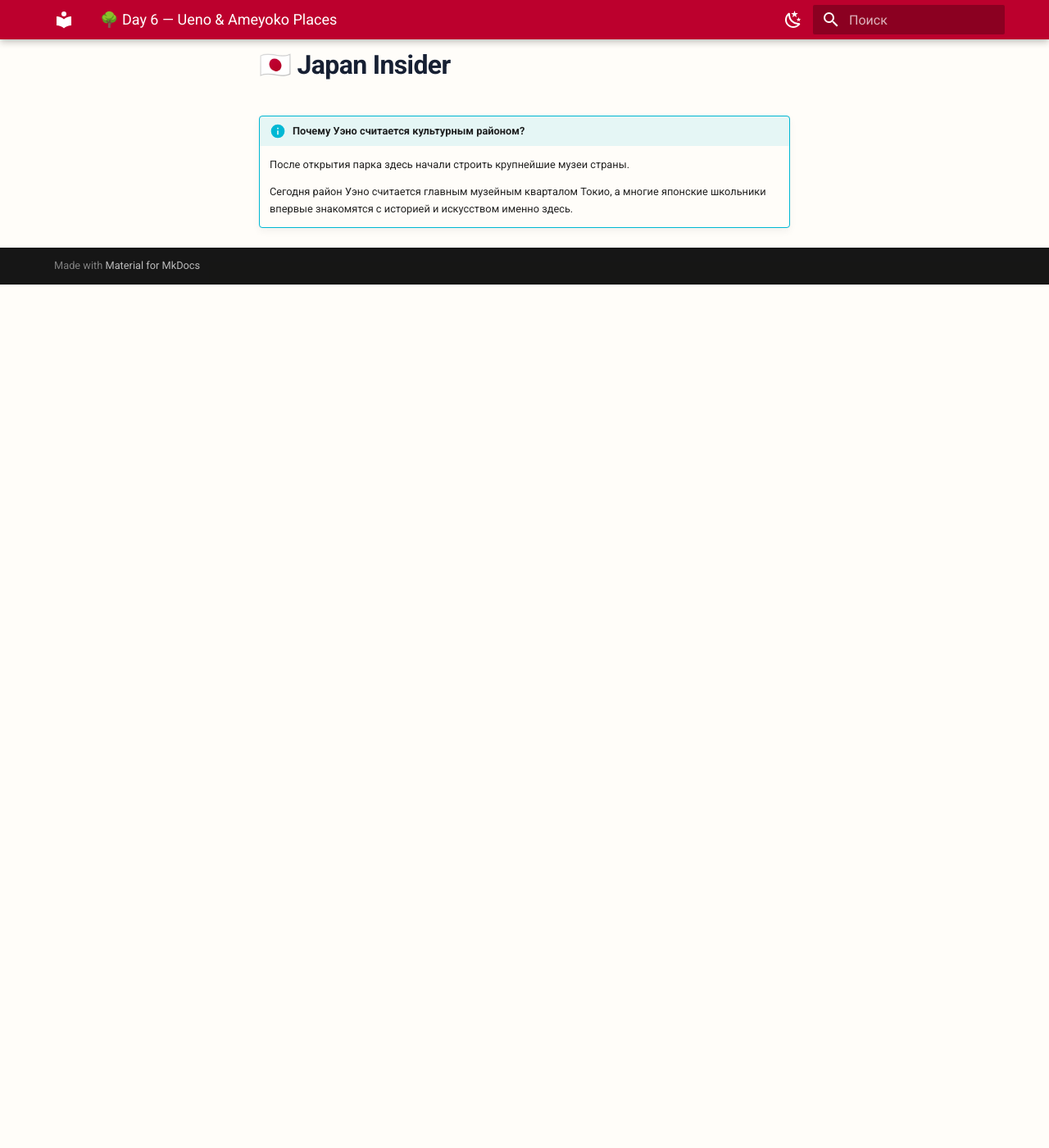
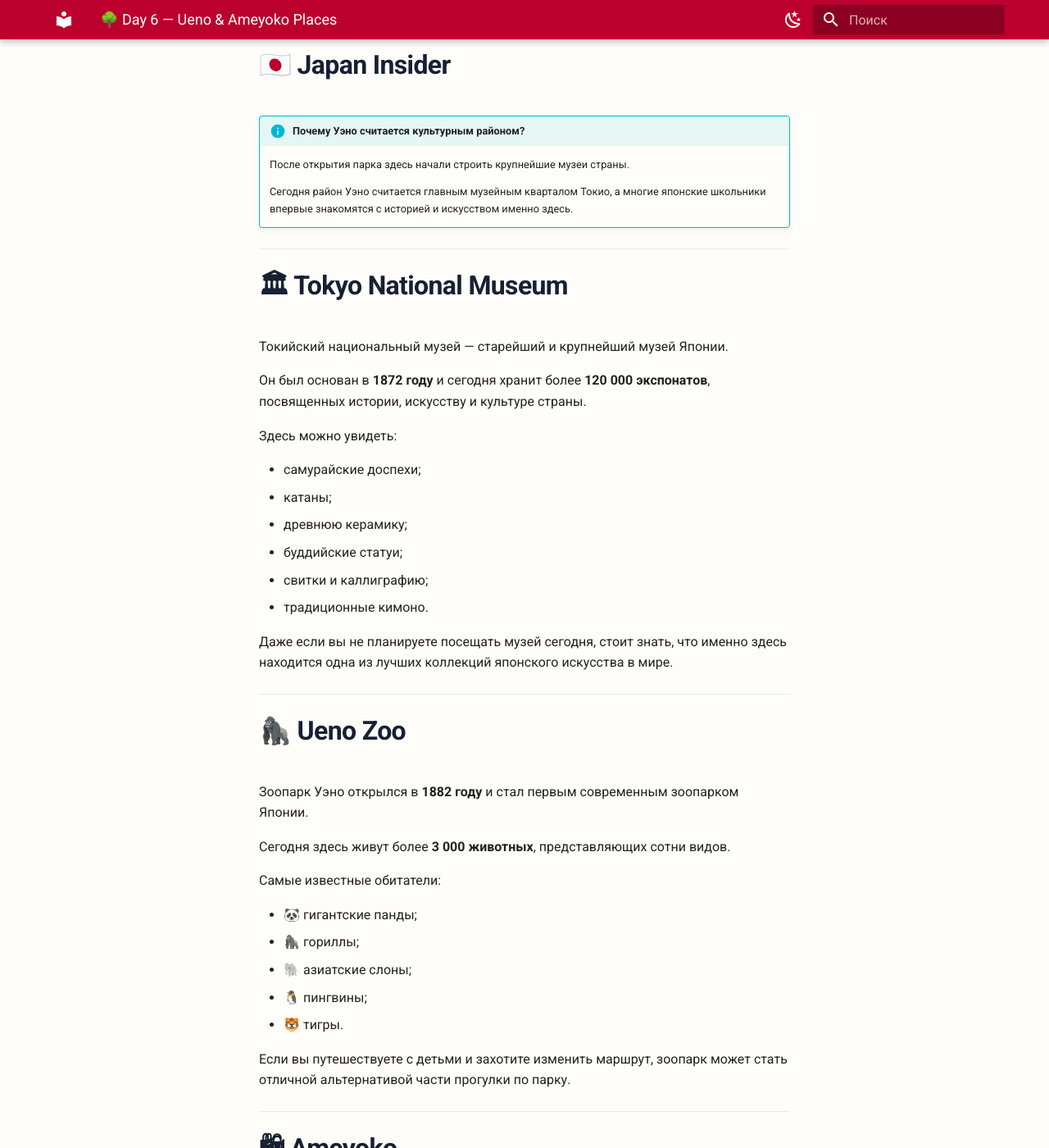
Before and after one commit to nepcuku-shprshty/JP-Trip, an MkDocs documentation site: the page built from docs/day-06-ueno-ameyoko-places.md, in a window 1280 px wide and 1400 px high, scrolled down 1967 px. Shown: the whole window at 82% size. Built offline with MkDocs 1.6.1 and Material for MkDocs 9.7.7, drawn with Linux system fonts in a browser that asks for light colours; before the commit the page ends 2314 px from its top, so only the background shows below that; some of the changed text lies outside the part shown.

Commit message:
Update day-06-ueno-ameyoko-places.md

```diff
--- a/docs/day-06-ueno-ameyoko-places.md
+++ b/docs/day-06-ueno-ameyoko-places.md
@@ -73,3 +73,97 @@
     После открытия парка здесь начали строить крупнейшие музеи страны.
 
     Сегодня район Уэно считается главным музейным кварталом Токио, а многие японские школьники впервые знакомятся с историей и искусством именно здесь.
+---
+
+# 🏛 Tokyo National Museum
+
+Токийский национальный музей — старейший и крупнейший музей Японии.
+
+Он был основан в **1872 году** и сегодня хранит более **120 000 экспонатов**, посвященных истории, искусству и культуре страны.
+
+Здесь можно увидеть:
+
+- самурайские доспехи;
+- катаны;
+- древнюю керамику;
+- буддийские статуи;
+- свитки и каллиграфию;
+- традиционные кимоно.
+
+Даже если вы не планируете посещать музей сегодня, стоит знать, что именно здесь находится одна из лучших коллекций японского искусства в мире.
+
+---
+
+# 🦍 Ueno Zoo
+
+Зоопарк Уэно открылся в **1882 году** и стал первым современным зоопарком Японии.
+
+Сегодня здесь живут более **3 000 животных**, представляющих сотни видов.
+
+Самые известные обитатели:
+
+- 🐼 гигантские панды;
+- 🦍 гориллы;
+- 🐘 азиатские слоны;
+- 🐧 пингвины;
+- 🐯 тигры.
+
+Если вы путешествуете с детьми и захотите изменить маршрут, зоопарк может стать отличной альтернативой части прогулки по парку.
+
+---
+
+# 🛍 Ameyoko
+
+Название **Ameyoko** происходит от слов **Ameya-Yokocho**.
+
+Существует две популярные версии происхождения названия:
+
+- **Ame** — от слова *американский*, так как после Второй мировой войны здесь активно продавались американские товары.
+- **Ame** — от японского слова «конфеты», поскольку когда-то здесь было много лавок со сладостями.
+
+Сегодня обе версии считаются частью истории района.
+
+---
+
+# 🏮 Послевоенный рынок
+
+После окончания Второй мировой войны именно здесь возник один из крупнейших стихийных рынков Токио.
+
+Жители продавали всё, что помогало выжить в тяжелые годы:
+
+- продукты;
+- одежду;
+- обувь;
+- бытовые товары;
+- импортные вещи.
+
+Со временем рынок стал полностью легальным, но сохранил атмосферу шумной торговой улицы.
+
+Именно поэтому Ameyoko так сильно отличается от современных торговых центров города.
+
+---
+
+# 🍣 Гастрономия Ameyoko
+
+Рынок давно стал настоящим гастрономическим кварталом.
+
+Здесь особенно популярны:
+
+- свежие морепродукты;
+- суши;
+- гриль-якитори;
+- японские сладости;
+- матча-десерты;
+- сезонные фрукты.
+
+Даже если вы не планируете полноценный ужин, обязательно попробуйте небольшой перекус прямо во время прогулки.
+
+---
+
+# 🇯🇵 Japan Insider
+
+!!! tip "Почему Ameyoko так любят сами японцы?"
+
+    Для жителей Токио это не туристический аттракцион, а место, куда приезжают за свежими продуктами, чаем, специями и недорогими покупками.
+
+    Многие семьи посещают рынок уже несколько поколений подряд, поэтому здесь до сих пор сохранилась настоящая атмосфера старого торгового района.
```
